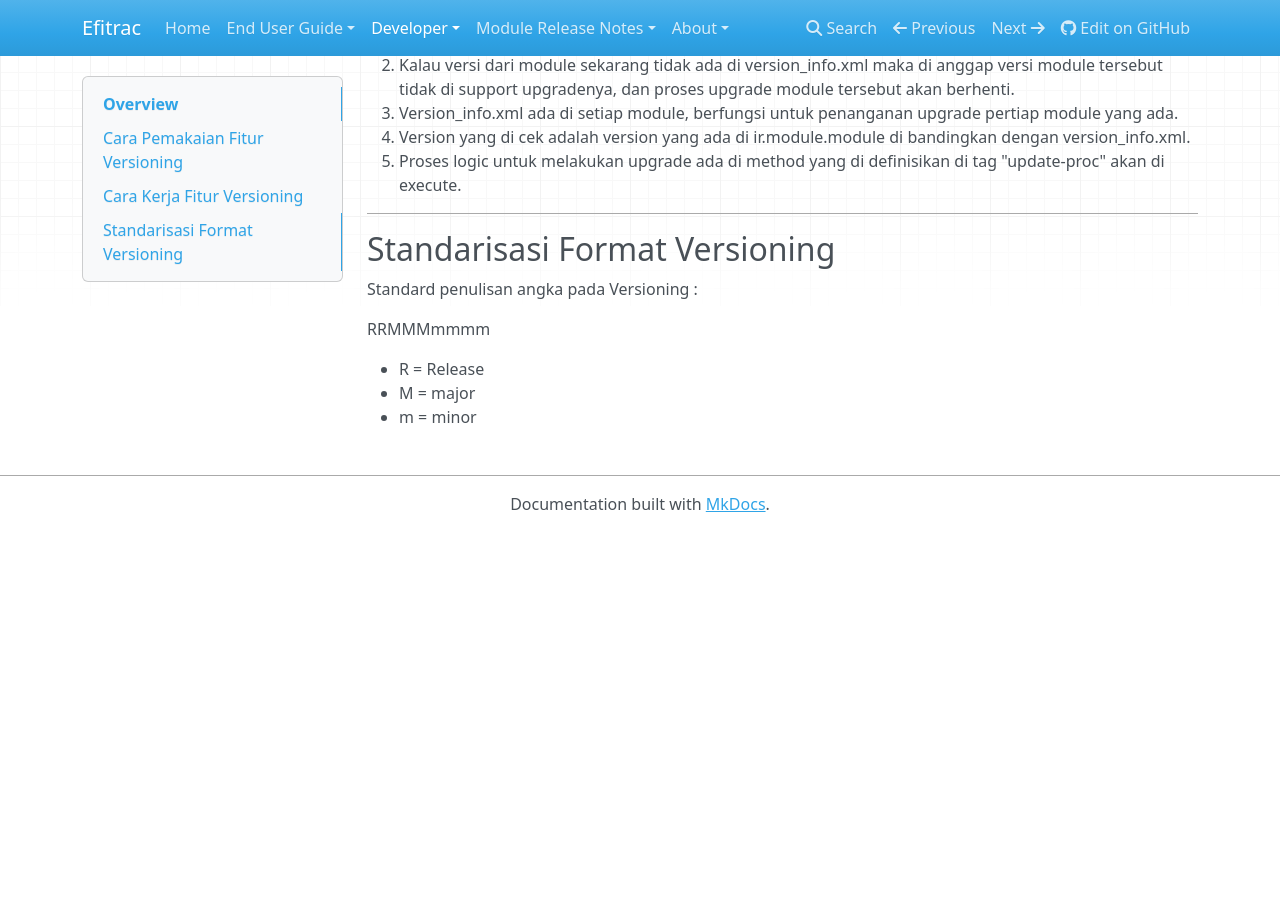
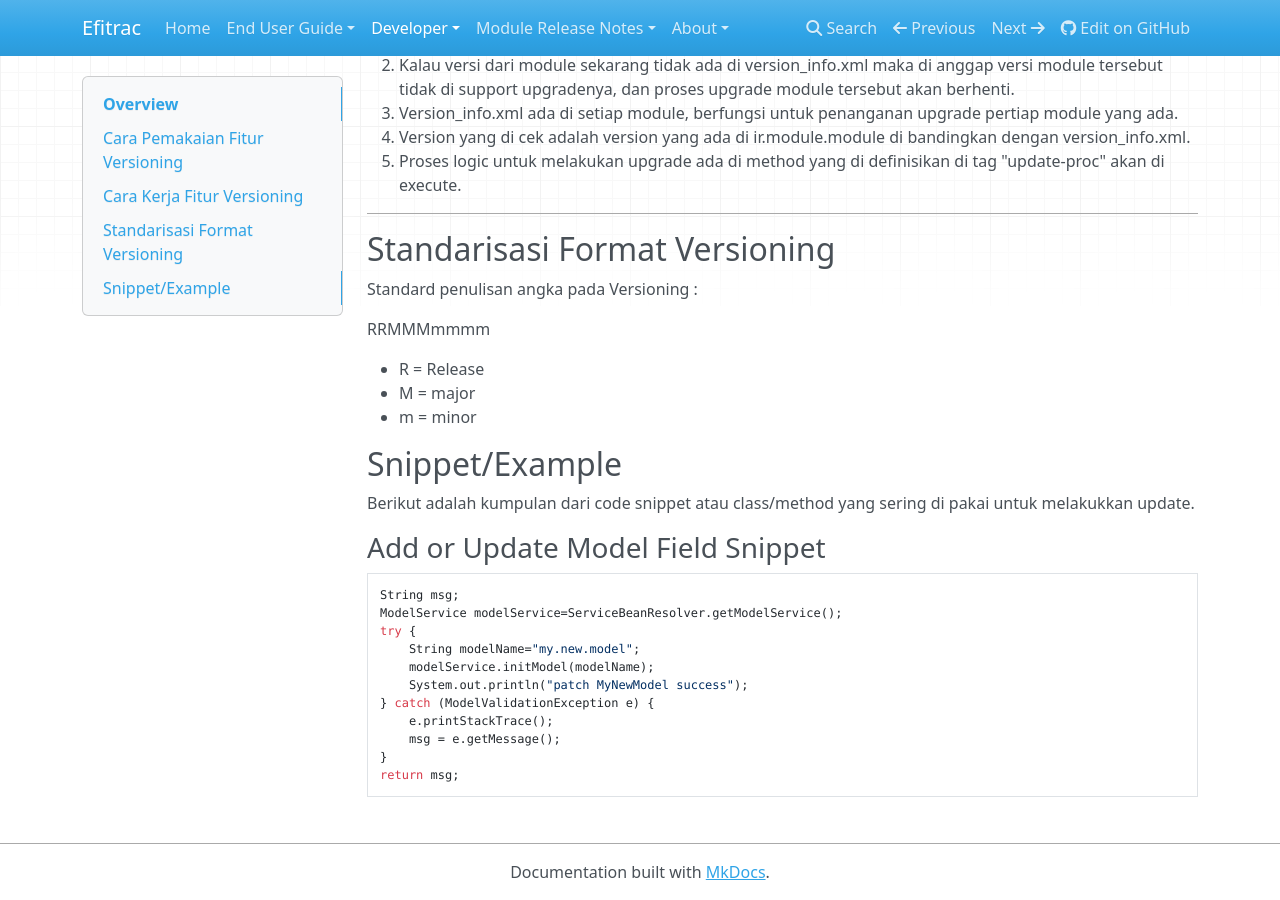
Before and after one commit to ianyulianto/efitrac-wiki, an MkDocs documentation site: the page built from docs/developer/versioning.md, in a window 1280 px wide and 900 px high, scrolled down 1120 px. Built offline with MkDocs 1.6.1, drawn with Linux system fonts in a browser that asks for light colours; nearby versions of some CDN libraries; old or Windows-style settings are respelled for this version of MkDocs; before the commit the page ends 1652 px from its top, so only the background shows below that.

Commit message:
add snippet untuk update field

````diff
--- a/docs/developer/versioning.md
+++ b/docs/developer/versioning.md
@@ -69,3 +69,21 @@ Versioning ini dapat di aktifkan dengan melakukan beberapa step :
  * R = Release
  * M = major
  * m = minor
+
+## Snippet/Example
+Berikut adalah kumpulan dari code snippet atau class/method yang sering di pakai untuk melakukkan update.
+
+### Add or Update Model Field Snippet
+```java
+String msg;
+ModelService modelService=ServiceBeanResolver.getModelService();
+try {
+    String modelName="my.new.model";
+    modelService.initModel(modelName);
+    System.out.println("patch MyNewModel success");
+} catch (ModelValidationException e) {
+    e.printStackTrace();
+    msg = e.getMessage();
+}
+return msg;
+```
````
